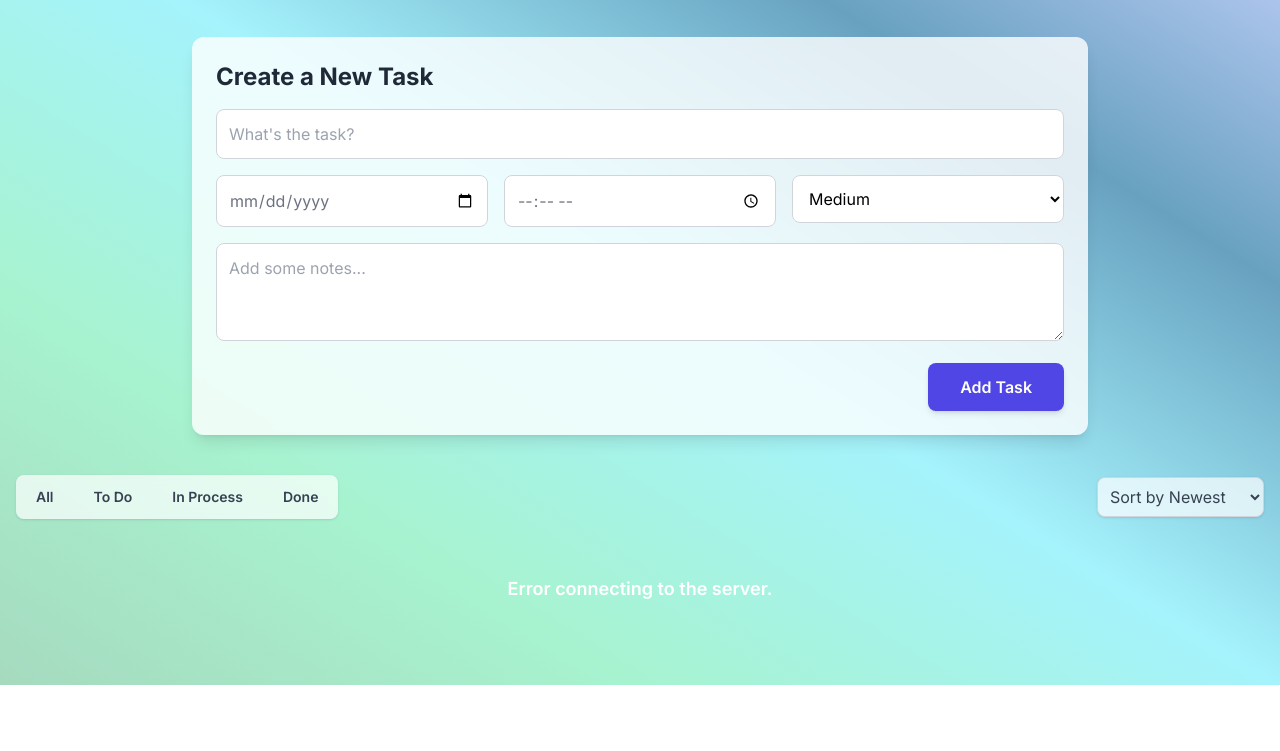
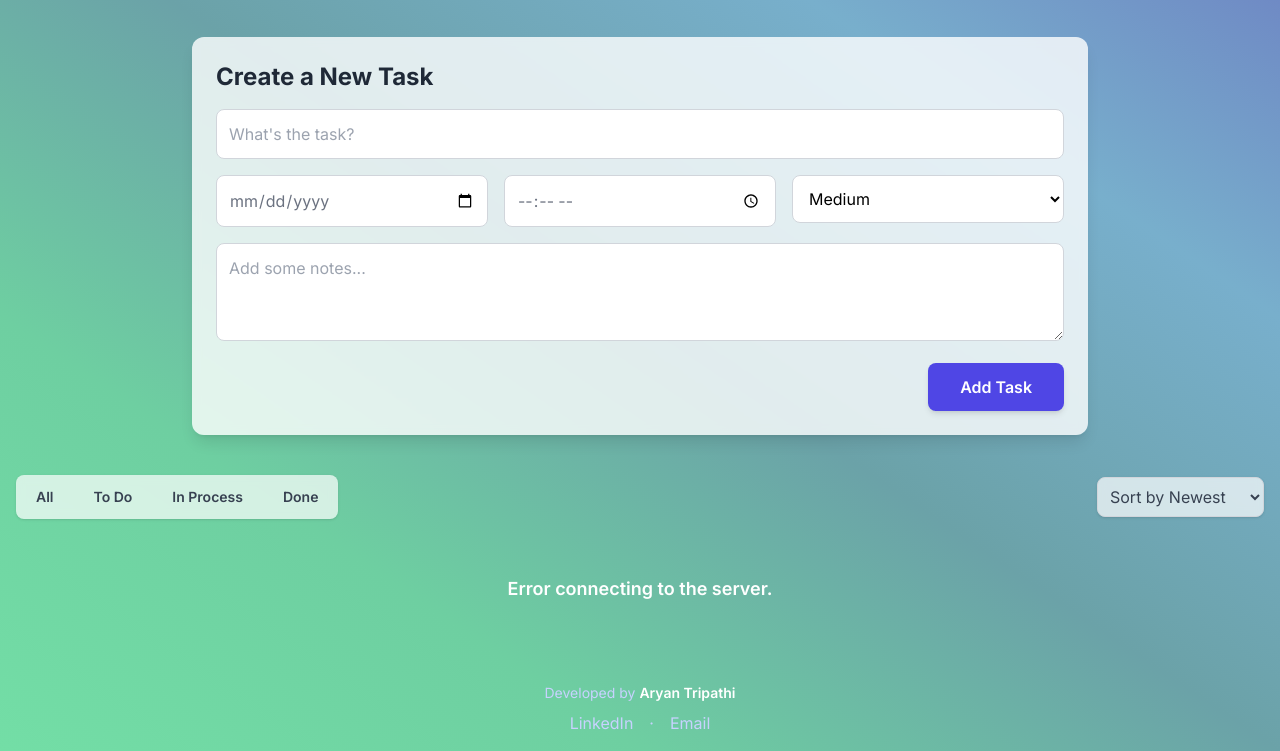
Before and after one commit to EricKart/pro-azure-sql-based-to-do, a website: page public/index.html in a window 1280 px wide. Shown: the part 115-866 px from the top of the page. Before the commit the page ends 800 px from the top, so only its background shows below. Drawn offline with nearby package versions, Linux system fonts and the light colour scheme; no server answers.

Commit message:
footer added

```diff
--- a/public/index.html
+++ b/public/index.html
@@ -9,30 +9,25 @@
     <style>
         body {
             font-family: 'Inter', sans-serif;
-            /* New pleasant gradient background */
-            background: linear-gradient(to right top, #a6dabf, #a7f3d0, #a5f3fc, #68a1c0, #c7d2fe);
+            background: linear-gradient(to right top, #73dea6, #6ecfa1, #6ba2a8, #78afcc, #6c7dc2);
         }
-        .text-shadow {
-            text-shadow: 0 2px 4px rgba(0,0,0,0.10);
-        }
+        .text-shadow { text-shadow: 0 2px 4px rgba(0,0,0,0.10); }
         .status-badge { padding: 2px 10px; border-radius: 9999px; font-size: 0.75rem; font-weight: 600; text-transform: uppercase; }
-        .status-to-do { background-color: #a2d2f2; color: #0c4a6e; }
+        .status-to-do { background-color: #e0f2fe; color: #0c4a6e; }
         .status-in-process { background-color: #fef9c3; color: #854d0e; }
         .status-done { background-color: #dcfce7; color: #166534; }
-
         .priority-high { border-left: 4px solid #ef4444; }
         .priority-medium { border-left: 4px solid #f97316; }
         .priority-low { border-left: 4px solid #22c55e; }
-
         .modal { visibility: hidden; opacity: 0; transition: visibility 0s 0.3s, opacity 0.3s ease; }
         .modal.is-visible { visibility: visible; opacity: 1; transition: visibility 0s, opacity 0.3s ease; }
         .modal-container { transform: translateY(20px); opacity: 0; transition: transform 0.3s ease, opacity 0.3s ease; }
         .modal.is-visible .modal-container { transform: translateY(0); opacity: 1; }
     </style>
 </head>
-<body class="min-h-screen">
+<body class="min-h-screen flex flex-col">
 
-    <div class="container mx-auto max-w-7xl py-8 px-4">
+    <div class="container mx-auto max-w-7xl py-8 px-4 flex-grow">
         <header class="text-center mb-10">
             <h1 class="text-4xl md:text-5xl font-extrabold text-white text-shadow">Pro To-Do List</h1>
             <p class="text-indigo-100 mt-2">Powered by Azure SQL</p>
@@ -120,6 +115,18 @@
         </div>
     </div>
 
+    <!-- NEW FOOTER SECTION -->
+    <footer class="text-center p-4 mt-8">
+        <p class="text-sm text-indigo-200">
+            Developed by <a href="https://www.aryantripathi.me/" target="_blank" class="font-semibold text-white hover:underline">Aryan Tripathi</a>
+        </p>
+        <div class="flex justify-center items-center gap-4 mt-2">
+            <a href="https://www.linkedin.com/in/ary-tripathi/" target="_blank" class="text-indigo-200 hover:text-white">LinkedIn</a>
+            <span class="text-indigo-200">&middot;</span>
+            <a href="mailto:aryktripathi@gmail.com" class="text-indigo-200 hover:text-white">Email</a>
+        </div>
+    </footer>
+
     <script>
         const API_URL = '/api';
         let allTasks = [], currentFilter = 'All', currentSort = 'createdAt_desc';
@@ -186,7 +193,6 @@
             });
         }
 
-        // API Calls
         async function fetchTasks() {
             try {
                 const response = await fetch(`${API_URL}/tasks`);
@@ -211,7 +217,6 @@
             }
         }
 
-        // Event Handlers
         taskForm.addEventListener('submit', (e) => {
             e.preventDefault();
             const date = document.getElementById('due-date-input').value;
@@ -272,9 +277,8 @@
         document.getElementById('sort-select').addEventListener('change', (e) => {
             currentSort = e.target.value;
             renderTasks();
-});
+        });
 
-        // Modal Logic
         const openModal = (modalEl) => modalEl.classList.add('is-visible');
         const closeModal = (modalEl) => modalEl.classList.remove('is-visible');
 
```
